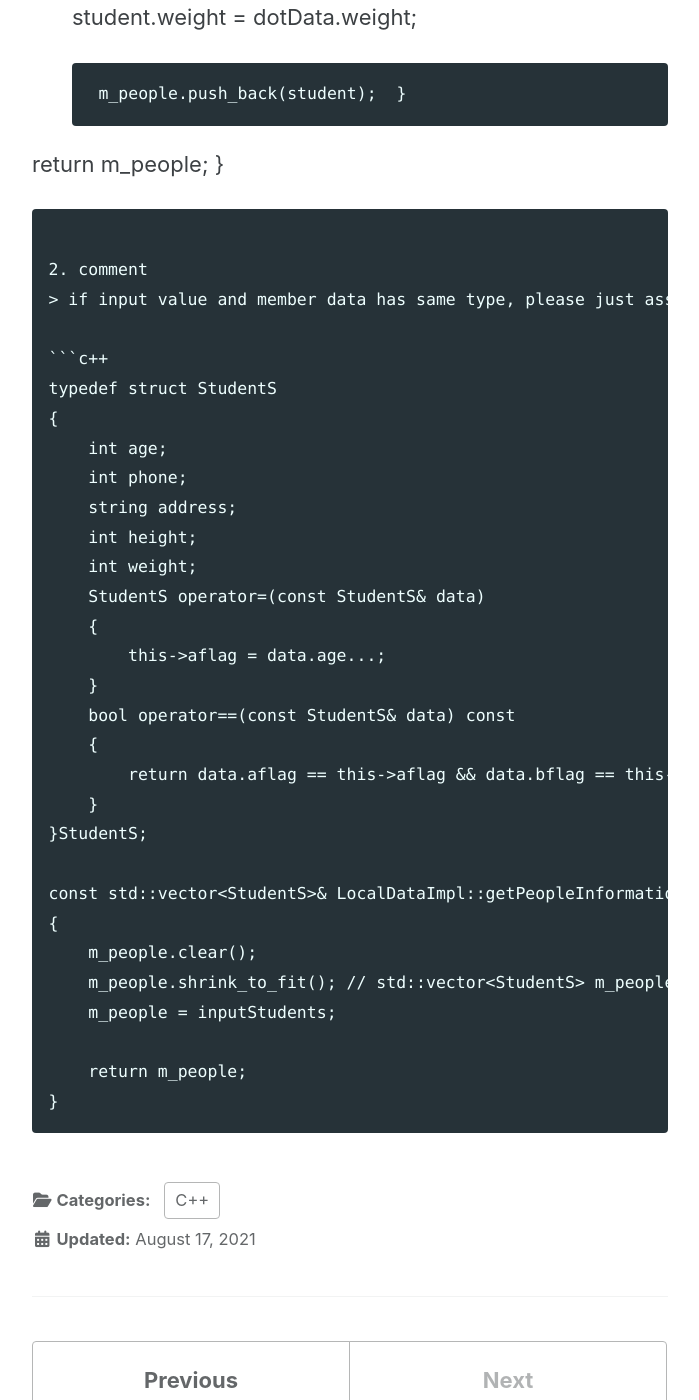
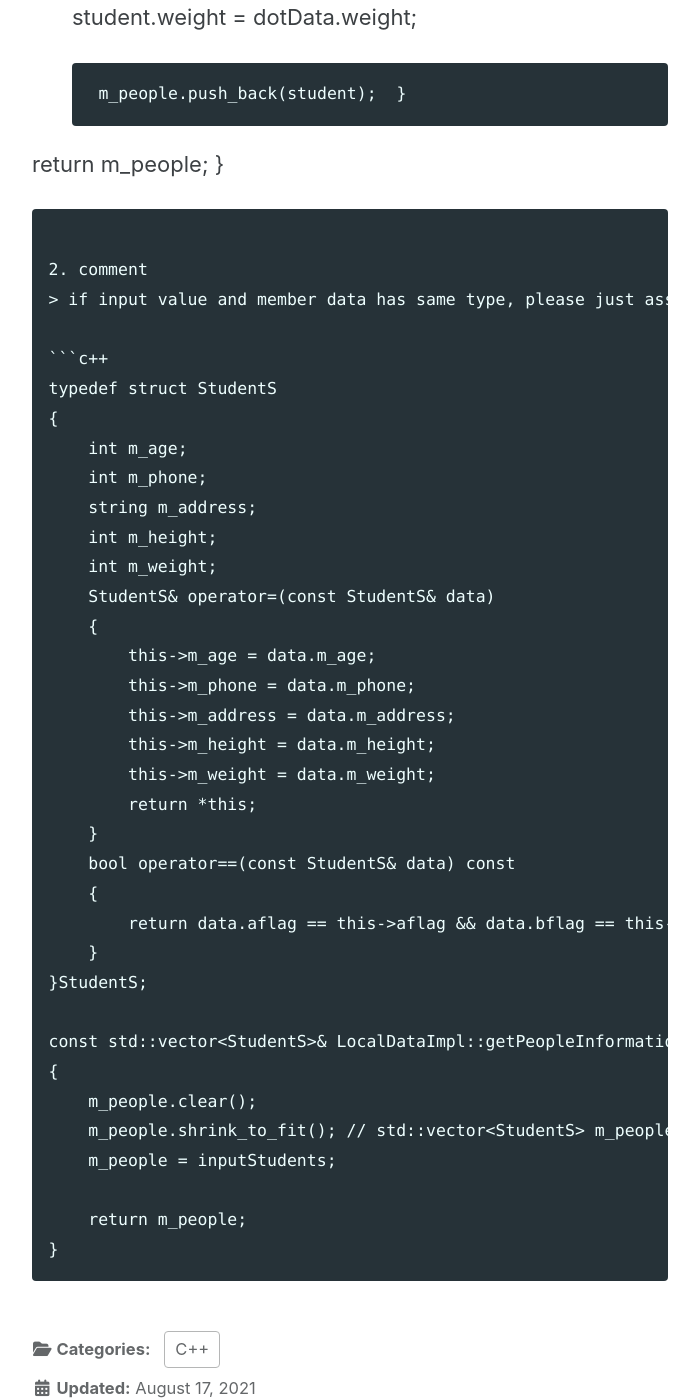
Before and after one commit to sujinsjlee/TIL, a Jekyll site: the page built from _posts/2021-08-17-CodingInOffice_17.md, in a window 1280 px wide and 1400 px high, scrolled down 811 px. Shown: the whole window, without its empty margins (290-989 px from the left). Built offline with Jekyll 4.4.1, drawn with Linux system fonts in a browser that asks for light colours; cached includes are drawn as plain includes; nearby versions of some CDN libraries.

Commit message:
[ETC] assign structure type data 2

````diff
--- a/_posts/2021-08-17-CodingInOffice_17.md
+++ b/_posts/2021-08-17-CodingInOffice_17.md
@@ -40,14 +40,19 @@ const std::vector<StudentS>& LocalDataImpl::getPeopleInformation(const std::vect
 ```c++
 typedef struct StudentS
 {
-    int age;
-    int phone;
-    string address;
-    int height;
-    int weight;
-    StudentS operator=(const StudentS& data)
+    int m_age;
+    int m_phone;
+    string m_address;
+    int m_height;
+    int m_weight;
+    StudentS& operator=(const StudentS& data)
     {
-        this->aflag = data.age...;
+        this->m_age = data.m_age;
+        this->m_phone = data.m_phone;
+        this->m_address = data.m_address;
+        this->m_height = data.m_height;
+        this->m_weight = data.m_weight;
+        return *this;
     }
     bool operator==(const StudentS& data) const
     {
````
